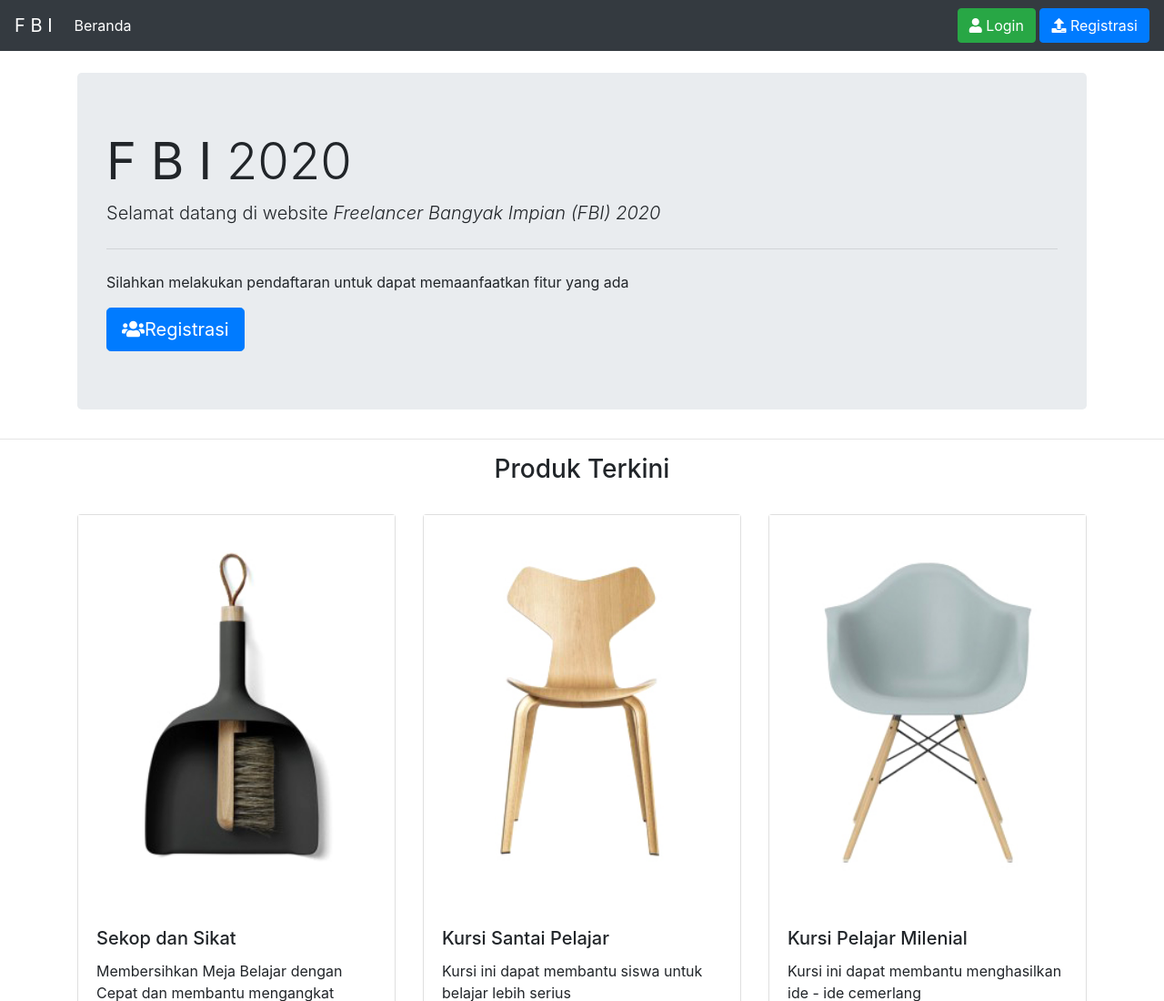
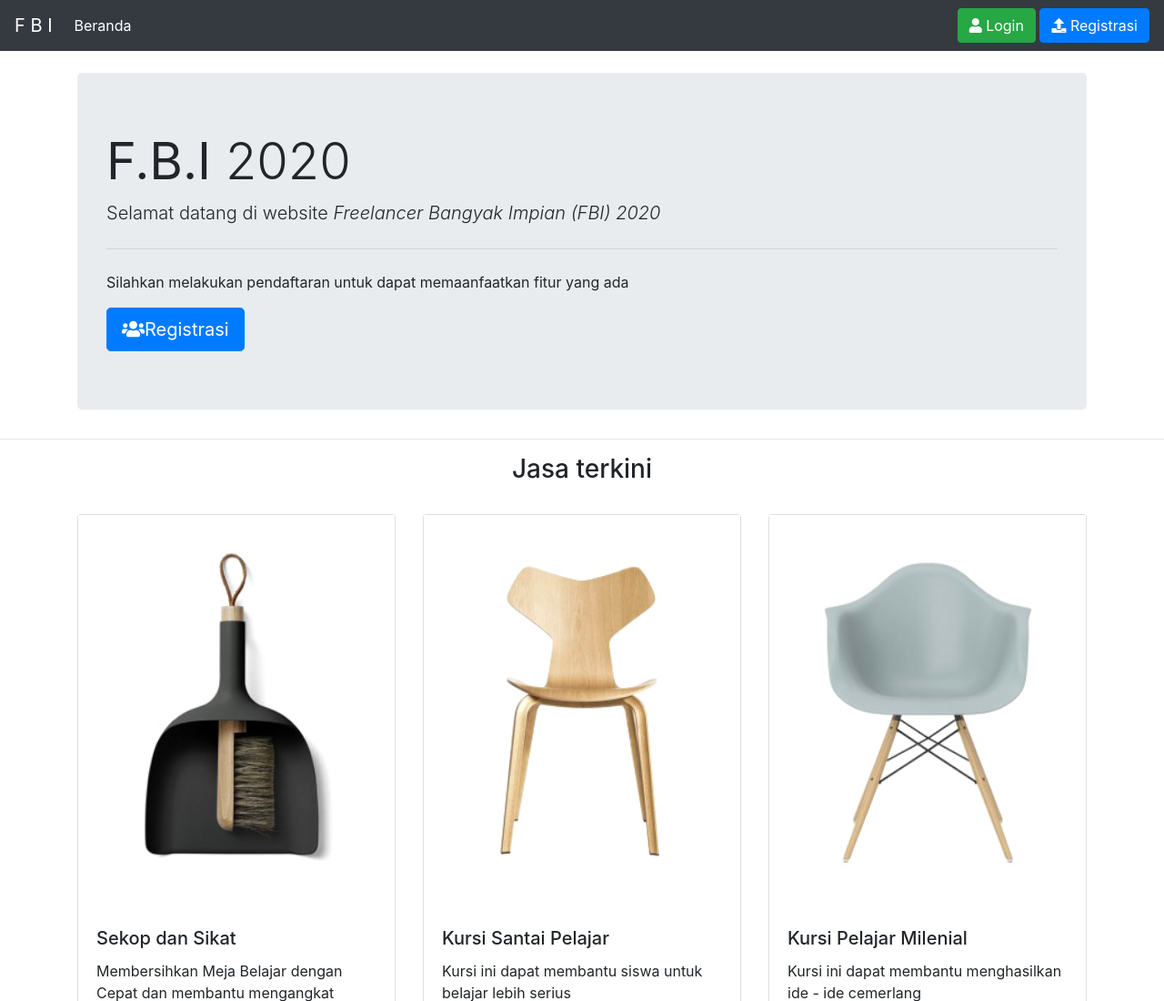
Before and after one commit to nscenterid/freelancebi, a plain HTML site: page index.html in a window 1280 px wide. Shown: the top 1100 px of the page at 91% size. Drawn offline with nearby package versions, Linux system fonts and the light colour scheme.

Commit message:
Update Some Fucntion
updating some script and change the some function

```diff
--- a/index.html
+++ b/index.html
@@ -37,7 +37,7 @@
 <div class="container">
   <br/>
   <div class="jumbotron">
-  <h1 class="display-4"><b> F B I </b> 2020</h1>
+  <h1 class="display-4"><b> F.B.I </b> 2020</h1>
   <p class="lead">Selamat datang di website <i>Freelancer Bangyak Impian (FBI) 2020</i></p>
   <hr class="my-4">
   <p>Silahkan melakukan pendaftaran untuk dapat memaanfaatkan fitur yang ada</p>
@@ -45,7 +45,7 @@
 </div>
 </div>
 <hr/>
-<center><h3>Produk Terkini</h3></center><br/>
+<center><h3>Jasa terkini</h3></center><br/>
 <div class="container">
   <div class="card-deck">
   <div class="card">
```
